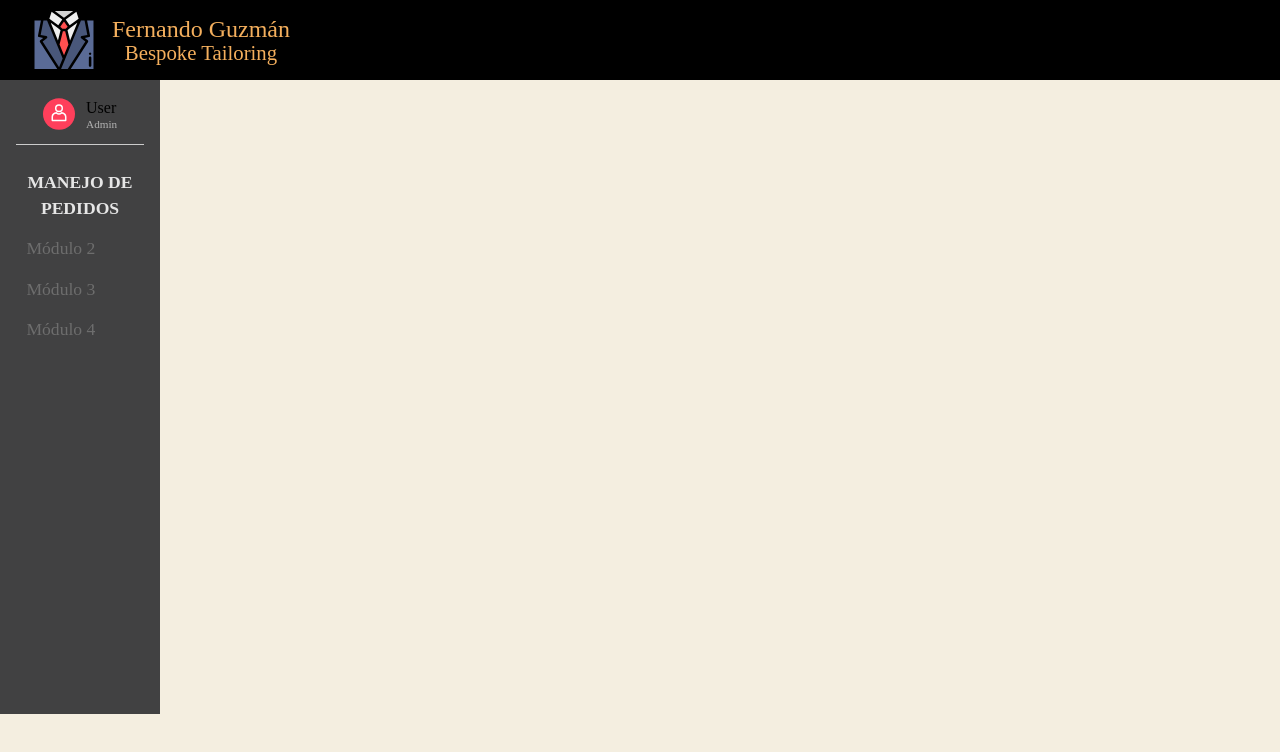
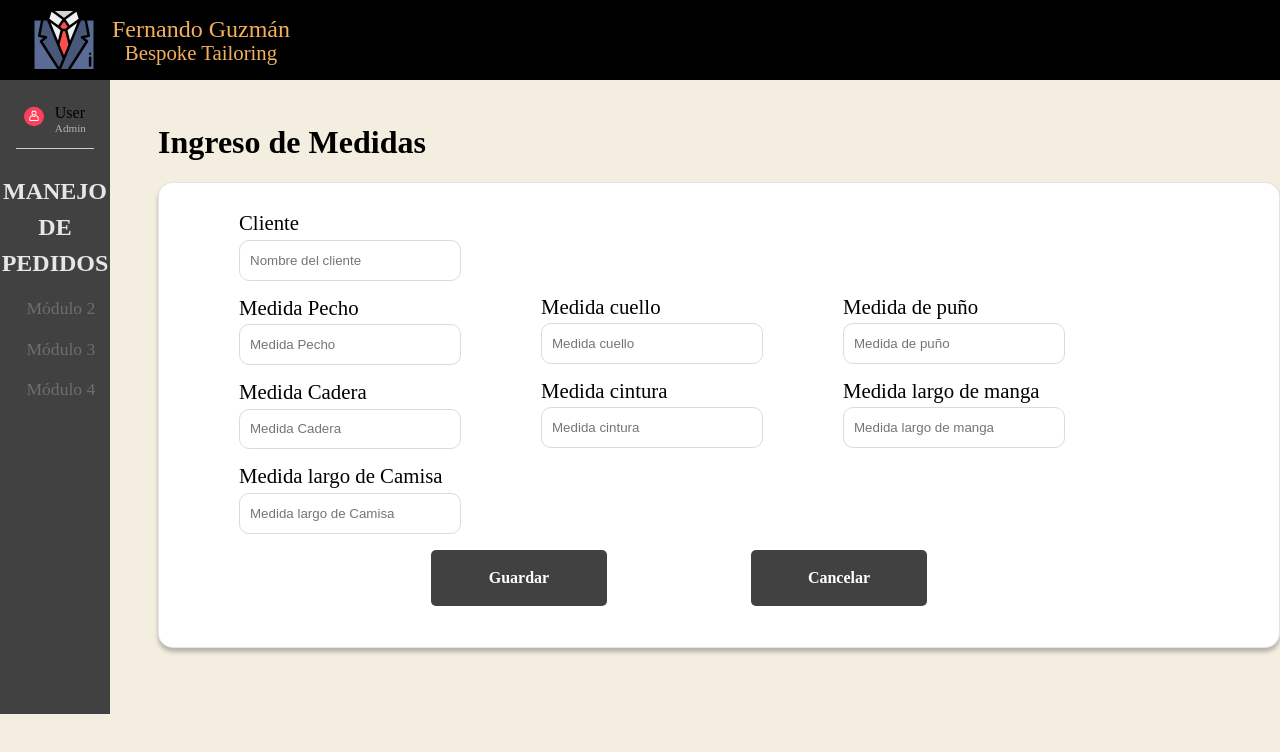
Before and after one commit to Fernando-Guzman-Bespoke/FernandoBespokeTailoring, a React (Vite) app: page / in a window 1280 px wide. Shown: the top 752 px of the page. Built offline with nearby package versions, Linux system fonts and the light colour scheme.

Commit message:
Ingreso Medidas
Finalización de la página medidas

```diff
--- /dev/null
+++ b/src/components/Input/input.css
@@ -0,0 +1,14 @@
+
+.input1{
+    width: 15em;
+    height: 1.4em;
+    border-radius: 10px;
+    background-color: white;
+    color: gray;
+    padding: 10px;
+    border: 1px solid rgb(215, 220, 222);
+    margin-top: 0.1em;
+}
+.input1:focus {
+    outline: none;
+}
--- /dev/null
+++ b/src/components/Input/input.jsx
@@ -0,0 +1,14 @@
+import { useState } from 'react';
+import './input.css'
+
+export default function Input(props){
+    const [inputValue, setInputValue] = useState('');
+    const handleChange = (e) => {
+        setInputValue(e.target.value);
+    };
+    return (
+        <div className='input-container'>
+            <input className={props.clase} type="text" value={inputValue} onChange={handleChange} placeholder={props.value}/>
+        </div>
+    );
+}
--- /dev/null
+++ b/src/components/PageTitle/PageTitle.css
@@ -0,0 +1,8 @@
+.PageTitle{
+    font-family: IBM Plex Sans;
+    font-weight: 700;
+    color: #000000;
+    font-size: 2em;
+    margin-left: 1.5em;
+    margin-top: 1.2em;
+}
--- /dev/null
+++ b/src/components/PageTitle/PageTitle.jsx
@@ -0,0 +1,6 @@
+import './PageTitle.css'
+export default function PageTitle(props){
+    return(
+        <div className='PageTitle'>{props.title}</div>
+    )
+}
--- a/src/components/SideBar/SideBar.css
+++ b/src/components/SideBar/SideBar.css
@@ -1,6 +1,6 @@
 .SideBar{
     height: 39.6em;
-    width: 10em;
+    width: 15em;
     background-color: rgb(65, 65, 66);
 }
 .ImgAdminUser{
@@ -17,6 +17,7 @@
 }
 .BoxUserText{
     margin-left: 0.7em;
+    margin-top: 0.3em;
 }
 .UserText{
     font-family: Gudea;
@@ -37,7 +38,7 @@
 .TitlePedidos{
     font-family: Gudea;
     font-weight: 700;
-    font-size: 1.1em;
+    font-size: 1.5em;
     text-align: center;
 }
 .ModulosText{
--- a/src/components/SideBar/SideBar.jsx
+++ b/src/components/SideBar/SideBar.jsx
@@ -1,6 +1,7 @@
+/* eslint-disable react/prop-types */
 import './SideBar.css'
 import AdminUser from "../../assets/adminuser.svg";
-export default function SideBar(){
+export default function SideBar(props){
     return(
         <>
             <div className='SideBar'>
@@ -12,7 +13,7 @@ export default function SideBar(){
                     </div>
                 </div>
                 <div className='Boxpedidos'>
-                    <div className='TitlePedidos'>MANEJO DE PEDIDOS</div>
+                    <div className='TitlePedidos'>{props.TitleSide}</div>
                     <div className='ModulosText'>Módulo 2</div>
                     <div className='ModulosText'>Módulo 3</div>
                     <div className='ModulosText'>Módulo 4</div>
--- /dev/null
+++ b/src/components/botones/botones.css
@@ -0,0 +1,23 @@
+.BotonGuardar,
+.BotonCancelar{
+    padding: 10px 20px;
+    background-color: rgb(65, 65, 66);
+    color: white;
+    border: none;
+    border-radius: 5px;
+    cursor: pointer;
+    width: 11em;
+    height: 3.5em;
+    font-weight: 700;
+    font-size: 1rem;
+    font-family: Gudea;
+}
+
+.BotonGuardar{
+    margin-top: 1em;
+    margin-left: 17em;
+}
+.BotonCancelar{
+    margin-top: 1em;
+    margin-left: 9em;
+}
--- /dev/null
+++ b/src/components/botones/botones.jsx
@@ -0,0 +1,9 @@
+import './botones.css'
+
+export default function Boton(props){
+    return (
+        <button className={props.clase}>
+          {props.text}
+        </button>
+    );
+}
--- /dev/null
+++ b/src/pages/MeasurePage.css
@@ -0,0 +1,46 @@
+.MeasureContainer{
+    display: flex;
+}
+.RightContainer{
+    display: flex;
+    flex-direction: column;
+}
+.whiteContainer{
+    background: #FFFFFF;
+    border: 1px solid rgba(0, 0, 0, 0.1);
+    box-shadow: 0px 4px 4px rgba(0, 0, 0, 0.25);
+    border-radius: 15px;
+    width: 70em;
+    height: 29em;
+    margin-left: 3em;
+    margin-top: 1em;
+    display: flex;
+}
+.TitleInput{
+    color: #000000;
+    font-family: Mobilla;
+    font-size: 1.3em;
+}
+.TitleInputContainer1{
+    margin-left: 5em;
+    margin-top: 1.5em;
+}
+.ContainerInputs{
+    display: flex;
+}
+.Column1{
+    display: flex;
+    flex-direction: column;
+}
+.TitleInputContainer2{
+    margin-top: 0.7em;
+    margin-left: 5em;
+}
+.TitleInputContainer3{
+    margin-top: 6.7em;
+    margin-left: 5em;
+}
+.ContainerButtons{
+    display: flex;
+    color: black;
+}
--- a/src/pages/MeasurePage.jsx
+++ b/src/pages/MeasurePage.jsx
@@ -1,10 +1,70 @@
 import Header from '../components/header/header'
+import PageTitle from '../components/PageTitle/PageTitle'
 import SideBar from '../components/SideBar/SideBar'
+import Input from '../components/Input/input'
+import Boton from '../components/botones/botones'
+
+import './MeasurePage.css'
 export default function MeasurePage(){
     return(
         <>
             <Header></Header>
-            <SideBar></SideBar>
+            <div className='MeasureContainer'>
+                <SideBar TitleSide={'MANEJO DE PEDIDOS'}></SideBar>
+                <div className='RightContainer'>
+                    <PageTitle title={'Ingreso de Medidas'}></PageTitle>
+                    <div className='whiteContainer'>
+                        <div className='WhiteInternContainer'>
+                            <div className='ContainerInputs'>
+                                <div className='Column1'>
+                                    <div className='TitleInputContainer1'>
+                                        <div className='TitleInput'>Cliente</div>
+                                        <Input clase={'input1'} value={'Nombre del cliente'}></Input>
+                                    </div>
+                                    <div className='TitleInputContainer2'>
+                                        <div className='TitleInput'>Medida Pecho</div>
+                                        <Input clase={'input1'} value={'Medida Pecho'}></Input>
+                                    </div>
+                                    <div className='TitleInputContainer2'>
+                                        <div className='TitleInput'>Medida Cadera</div>
+                                        <Input clase={'input1'} value={'Medida Cadera'}></Input>
+                                    </div>
+                                    <div className='TitleInputContainer2'>
+                                        <div className='TitleInput'>Medida largo de Camisa</div>
+                                        <Input clase={'input1'} value={'Medida largo de Camisa'}></Input>
+                                    </div>
+                                </div>
+                                <div className='Column2'>
+                                    <div className='TitleInputContainer3'>
+                                        <div className='TitleInput'>Medida cuello</div>
+                                        <Input clase={'input1'} value={'Medida cuello'}></Input>
+                                    </div>
+                                    <div className='TitleInputContainer2'>
+                                        <div className='TitleInput'>Medida cintura</div>
+                                        <Input clase={'input1'} value={'Medida cintura'}></Input>
+                                    </div>
+                                </div>
+                                <div className='Column2'>
+                                    <div className='TitleInputContainer3'>
+                                        <div className='TitleInput'>Medida de puño</div>
+                                        <Input clase={'input1'} value={'Medida de puño'}></Input>
+                                    </div>
+                                    <div className='TitleInputContainer2'>
+                                        <div className='TitleInput'>Medida largo de manga</div>
+                                        <Input clase={'input1'} value={'Medida largo de manga'}></Input>
+                                    </div>
+                                </div>
+                            </div>
+                            <div className='ContainerButtons'>
+                                <Boton clase={'BotonGuardar'} text={'Guardar'}></Boton>
+                                <Boton clase={'BotonCancelar'} text={'Cancelar'}></Boton>
+                            </div>
+                        </div>
+                    </div>
+
+                </div>
+            </div>
+
         </>
     )
 }
```
